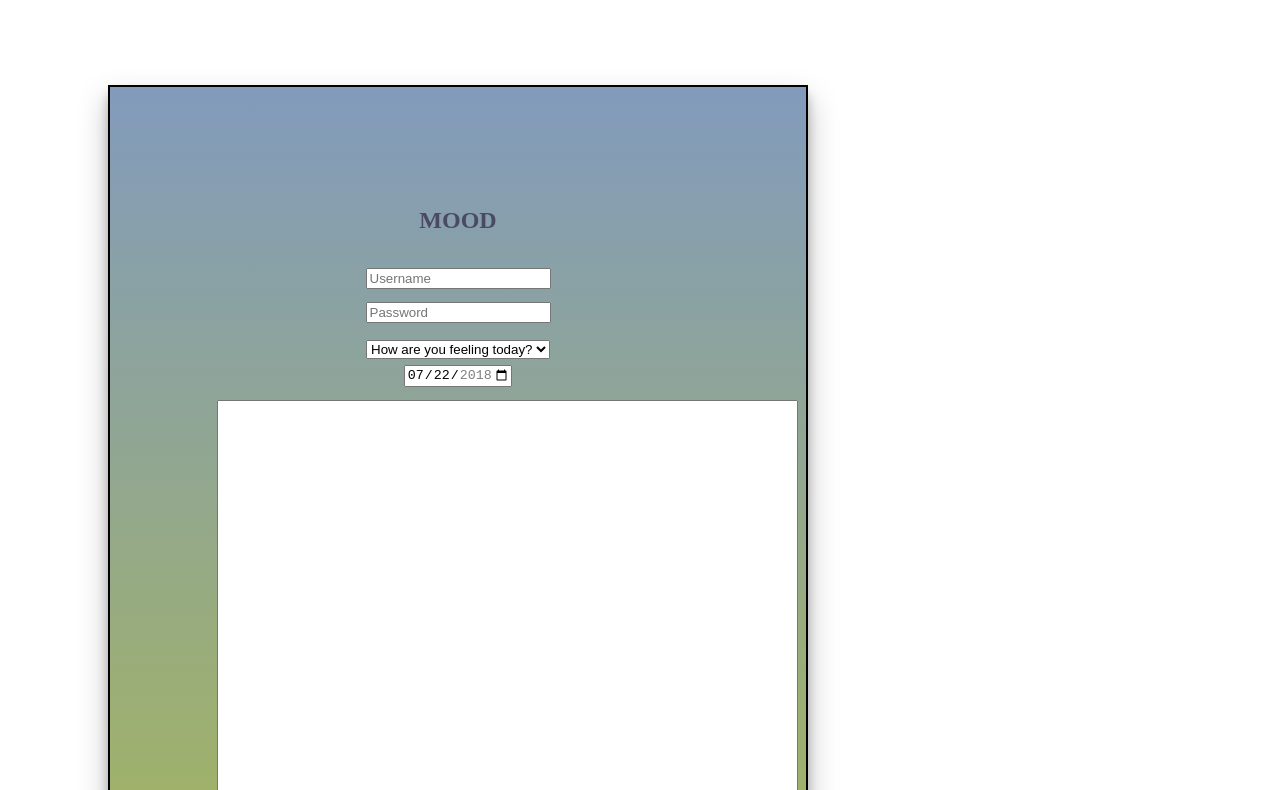
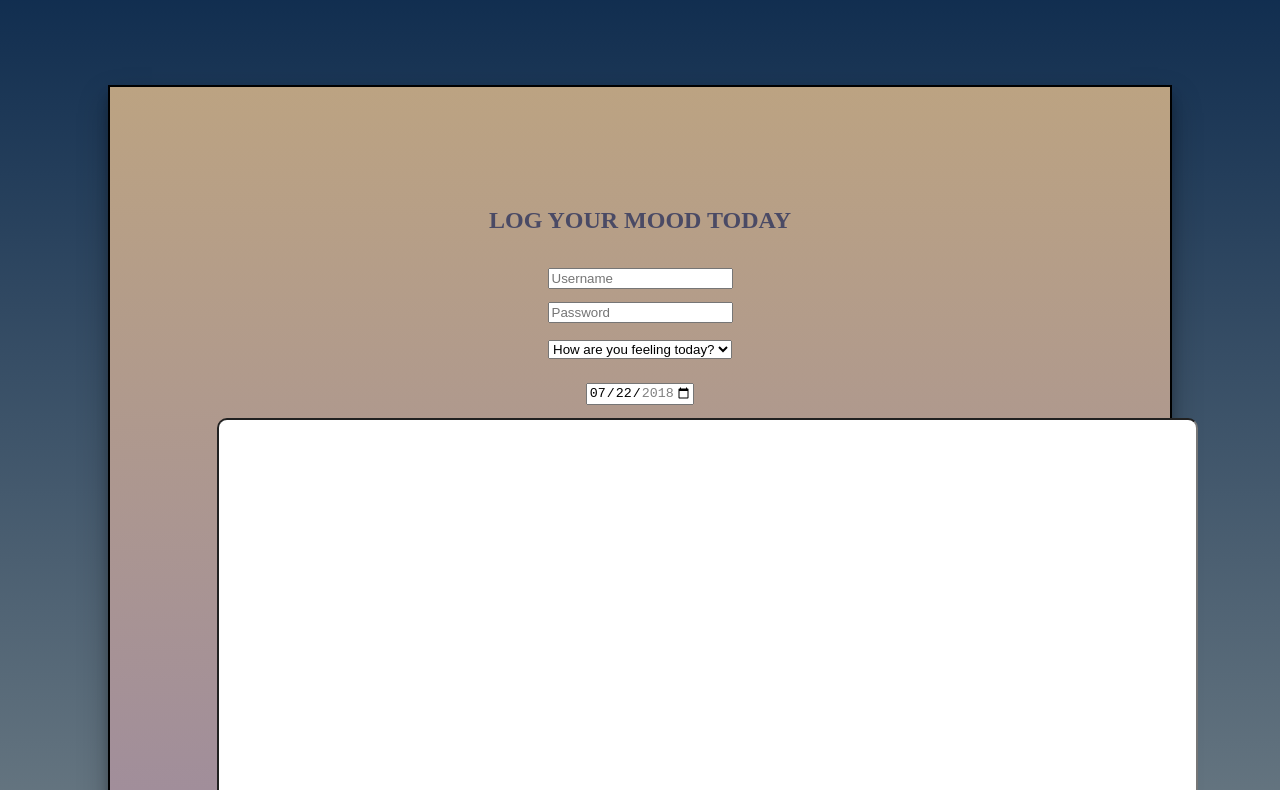
Before and after one commit to Alaabm/SBA308A, a plain HTML site: page index.html in a window 1280 px wide. Shown: the part 81-871 px from the top of the page. Drawn offline with Linux system fonts and the light colour scheme; no server answers.

Commit message:
updated form

```diff
--- a/index.html
+++ b/index.html
@@ -6,26 +6,28 @@
     <title>EMOJI</title>
     <script defer src="script.js"></script>
     <link rel="stylesheet" href="styles.css">
+    <!-- <link href="https://cdn.jsdelivr.net/npm/bootstrap@5.3.2/dist/css/bootstrap.min.css" rel="stylesheet" integrity="sha384-T3c6CoIi6uLrA9TneNEoa7RxnatzjcDSCmG1MXxSR1GAsXEV/Dwwykc2MPK8M2HN" crossorigin="anonymous"> -->
+
 
 </head>
 <body>
-    <h1><span>DAILY JOURNAL</span></h1>
+    <h1 style="color: whitesmoke; text-align: center;"><span>DAILY JOURNAL</span></h1>
 
             <section id="parent">
-                    <h1><span>MOOD</span></h1>
+                    <h1>LOG YOUR <span>MOOD</span> TODAY</h1>
                      <label > <input style="margin-top:10pt" type="text" placeholder="Username"></label></br>
                     <label>  <input type="password" placeholder="Password"></label></br>
 
 
-                    <div id="container">
+                <div id="container">
                 <div class="selected-emoji" id="selected-emoji"></div>
-                    <select id="emoji-selected" onchange="displaySelectedEmoji()">
+                    <select style="position: relative;" id="emoji-selected" onchange="displaySelectedEmoji()">
                         <option id="option" value="" disabled selected>How are you feeling today?</option>
                     </select>
-        </div>
+                </div><br>
 
                     <input type="date" id="start" name="trip-start" value="2018-07-22" min="2018-01-01" max="2018-12-31" /><br>
-                    <input style="padding: 200px" type='text' id='userParagraph' >
+                    <input style="padding: 400px; position: relative;" type='text' id='userParagraph' > <br>
 
                     <button style="margin-top:15pt;margin-bottom:100pt" type="submit">Save</button></br>
                     <label>  <input type="checkbox" Placeholder="Remember Me"> Remember Me </label>
--- a/styles.css
+++ b/styles.css
@@ -1,13 +1,14 @@
 body{
-    color: whitesmoke;
-    height: 800px;
-    width: 900px;
+    /* color: whitesmoke; */
+    background: linear-gradient(#09274b, #c2c4b6);
+    height: 1000;
+    width: 1000;
     align-content: center;
 }
 
 h1{
-    text-align: center;
     color: rgb(74, 74, 101);
+
 }
 
 /* #container{
@@ -33,6 +34,7 @@ h1{
 section{
     border: solid 2px black;
     background-color:rgb(224, 224, 225);
+    min-width: 850px;
     margin:100px;
     padding:100px;
     position:relative;
@@ -44,5 +46,9 @@ input{
 }
 
 section{
-background: linear-gradient(#829bbc, #afbd3e);
+background: linear-gradient(#bca382, #8276b6);
 }
+
+#userParagraph {
+    border-radius: 10px;
+}
```
